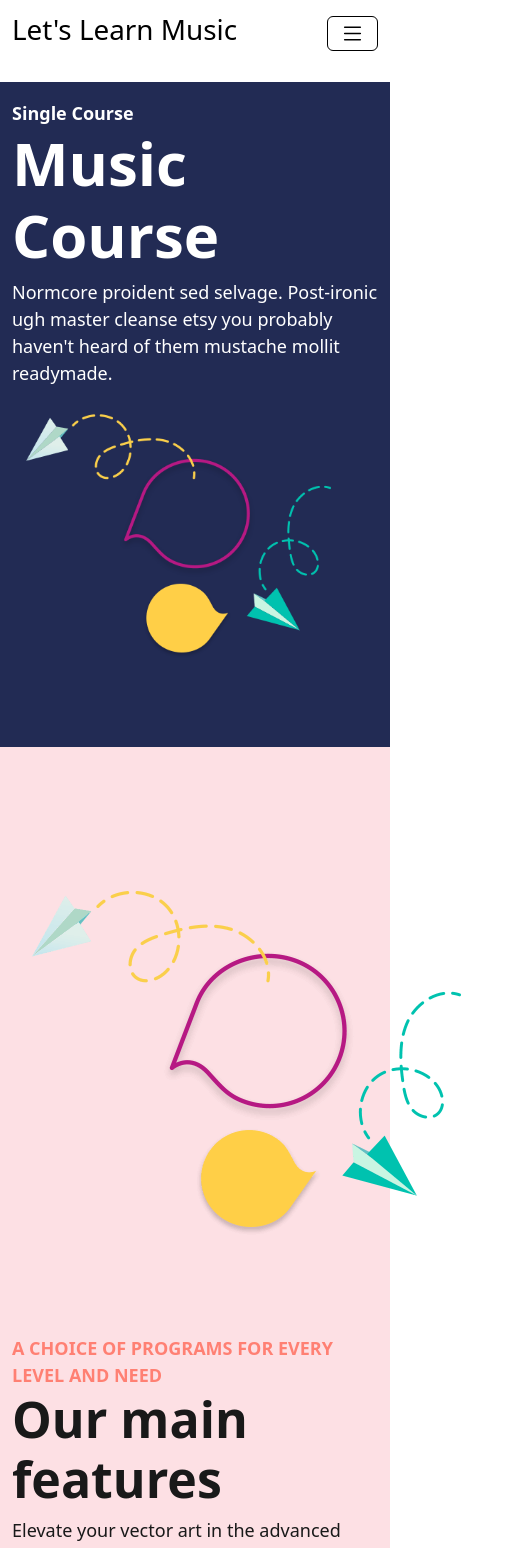
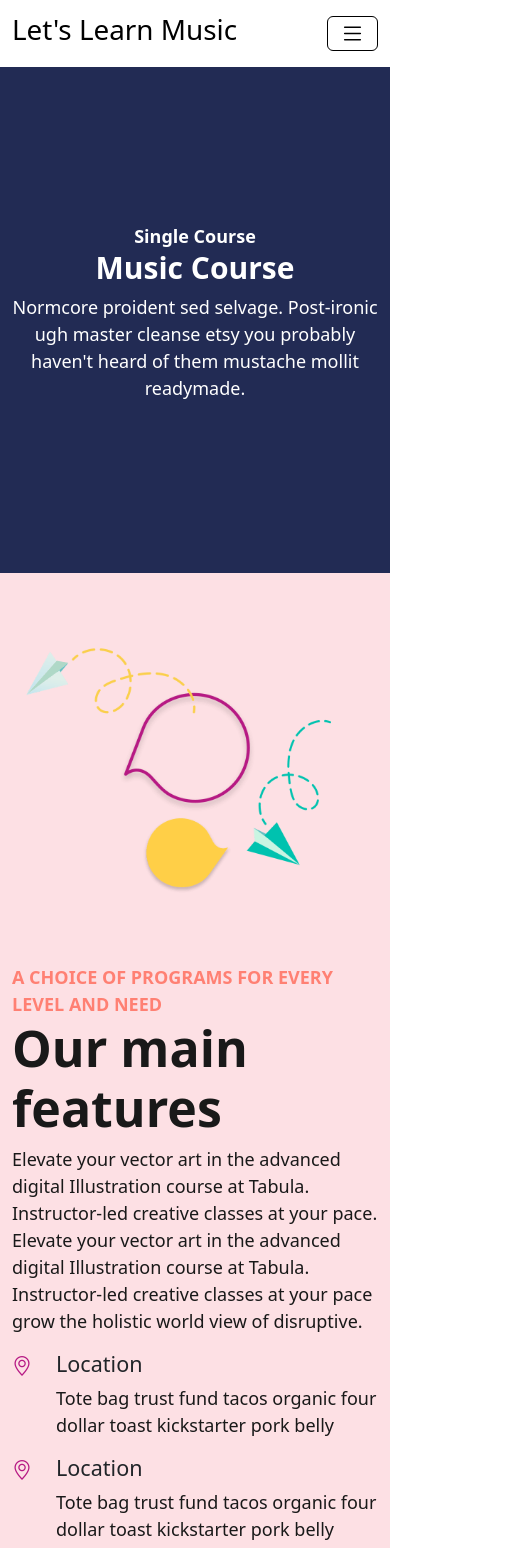
Before and after one commit to curiousdilip/letslearnmusic, a Next.js app: page /single-course in a window 390 px wide. Shown: the top 1548 px of the page, 527 px wide, since content can reach past the window. Built offline with nearby package versions, Linux system fonts and the light colour scheme.

Commit message:
single course responsive

```diff
--- a/app/single-course/page.jsx
+++ b/app/single-course/page.jsx
@@ -32,7 +32,7 @@ export default function About() {
           <div className="container">
             <div className="row align-items-center">
               <div className="col-md-6">
-                <img src="/img/hero_contact.png" alt="" />
+                <img src="/img/hero_contact.png" alt="" className="img-fluid" />
               </div>
               <div className="col-md-6">
                 <div className="content">
--- a/app/single-course/single-course.css
+++ b/app/single-course/single-course.css
@@ -132,3 +132,43 @@
 #gallery .gallery img {
   width: 300px;
 }
+
+@media (max-width: 768px) {
+  #sc-hero {
+    height: 60vh;
+    margin-top: 67px;
+    text-align: center;
+  }
+
+  #sc-hero h2 {
+    font-size: 30px;
+  }
+
+  #sc-hero img {
+    display: none;
+  }
+
+  #sc-features {
+    padding: 64px 0;
+  }
+
+  #courses .course-box img {
+    margin: 20px 0;
+  }
+
+  #prices {
+    padding: 64px 0;
+    background-position: center;
+  }
+
+  #prices .price {
+    margin: 20px;
+    padding: 20px;
+  }
+  #gallery {
+    padding: 64px 0;
+  }
+  #gallery .gallery img {
+    width: 100%;
+  }
+}
```
